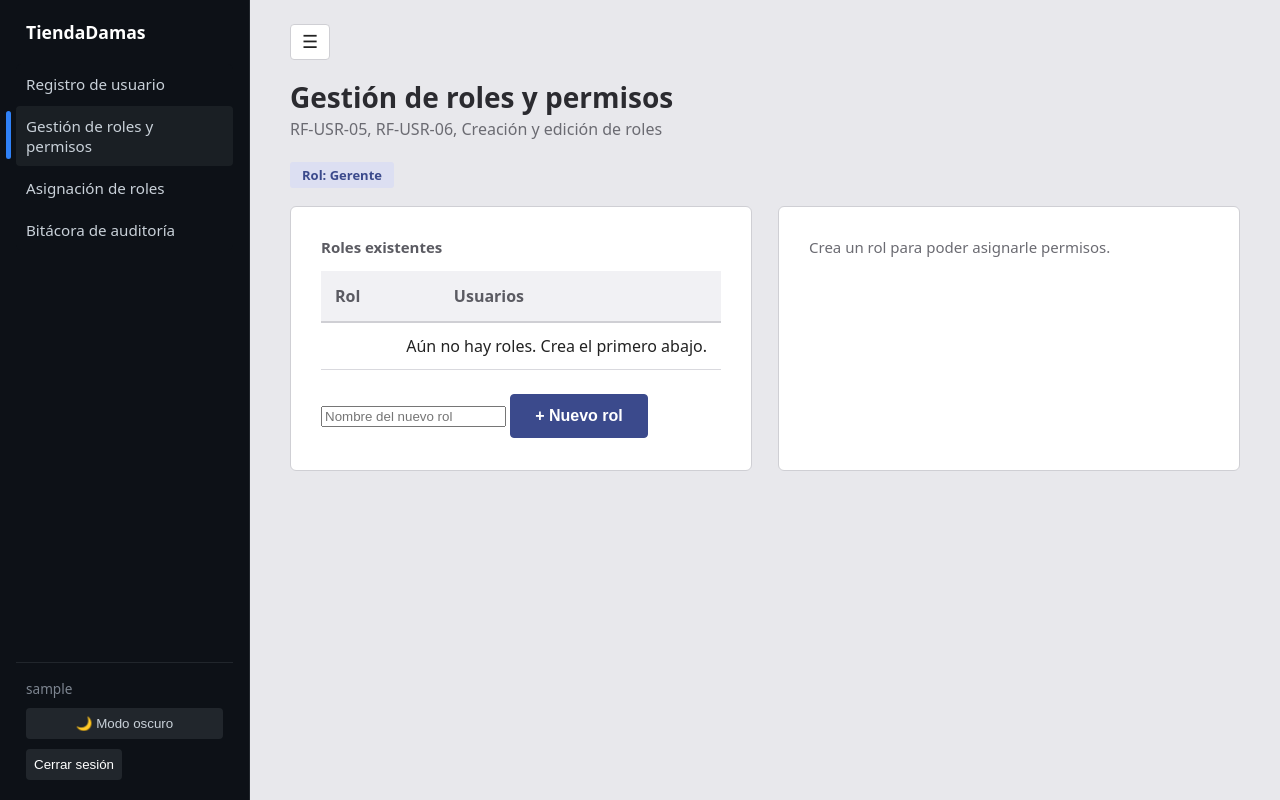
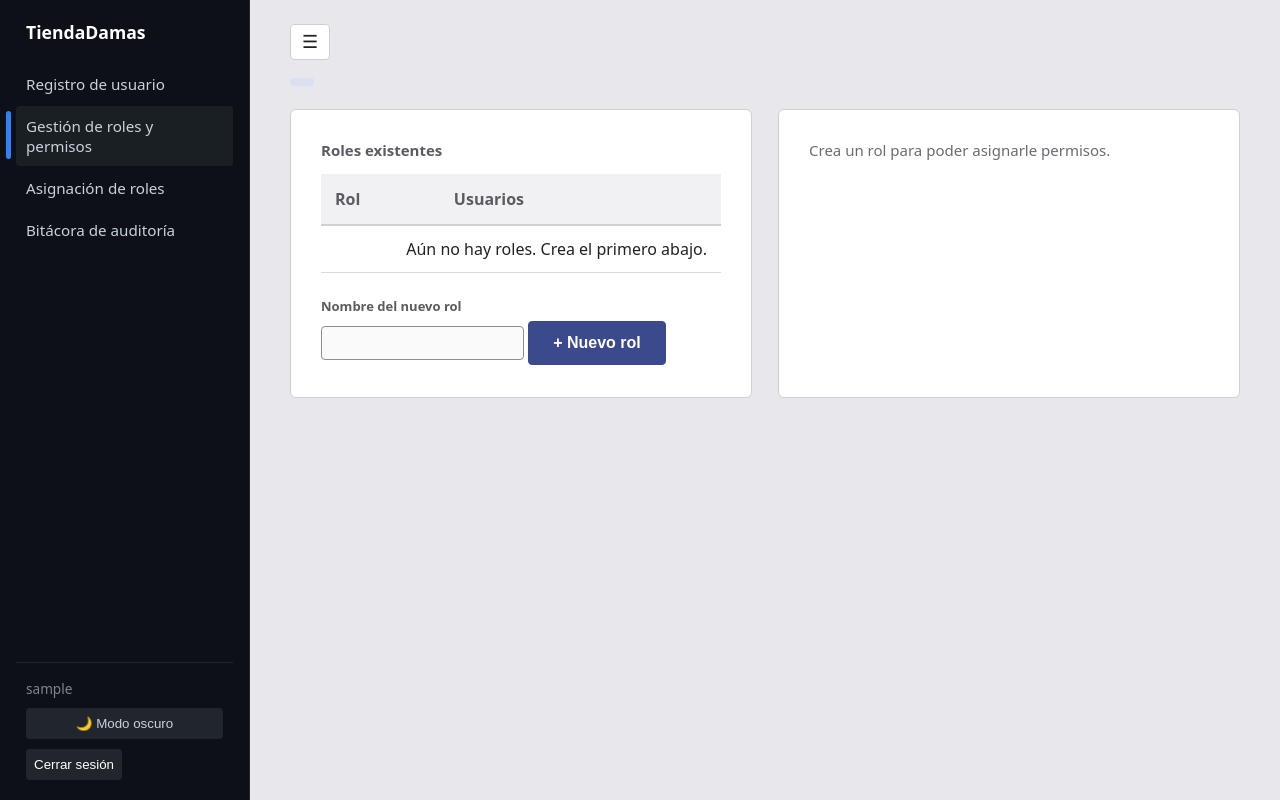
Before and after one commit to JuanchoLopezGalvis/TiendaDamasSoftware, a Django app: page /panel/roles-permisos/ in a window 1280 px wide. Run offline with Django 5.2, Linux system fonts and the light colour scheme; the visitor is signed in with stand-in values (Sample User, id 1); data that the repository does not hold is empty.

Commit message:
arreglos html

```diff
--- a/templates/asignacion.html
+++ b/templates/asignacion.html
@@ -5,10 +5,10 @@
 {% block content %}
 <div class="pagina">
 
-    <h1 class="pagina-titulo">Asignación de roles</h1>
-    <p class="pagina-sub">RF-USR-07, RF-USR-08, RF-USR-11, Asignación y revocación de accesos</p>
+    <h1 class="pagina-titulo"></h1>
 
-    <span class="rol-badge">Rol: Gerente</span>
+
+    <span class="rol-badge"></span>
 
     <section class="card">
 
--- a/templates/bitacora.html
+++ b/templates/bitacora.html
@@ -5,10 +5,9 @@
 {% block content %}
 <div class="pagina">
 
-    <h1 class="pagina-titulo">Bitácora de auditoría</h1>
-    <p class="pagina-sub">RF-USR-12, Registro de operaciones críticas</p>
+    <h1 class="pagina-titulo"></h1>
 
-    <span class="rol-badge">Rol: Gerente</span>
+    <span class="rol-badge"></span>
 
     <section class="card">
 
--- a/templates/roles.html
+++ b/templates/roles.html
@@ -10,10 +10,10 @@
 {% block content %}
 <div class="roles-wrap">
 
-    <h1 class="roles-titulo">Gestión de roles y permisos</h1>
-    <p class="roles-sub">RF-USR-05, RF-USR-06, Creación y edición de roles</p>
+    <h1 class="roles-titulo"></h1>
 
-    <span class="rol-badge">Rol: Gerente</span>
+
+    <span class="rol-badge"></span>
 
     {% if messages %}
         {% for m in messages %}
@@ -53,8 +53,15 @@
             <form method="post" class="nuevo-rol">
                 {% csrf_token %}
                 <input type="hidden" name="accion" value="nuevo">
-                <input type="text" name="nombre" maxlength="150" placeholder="Nombre del nuevo rol" required>
-                <button type="submit" class="btn-primario">+ Nuevo rol</button>
+
+                <div class="campo">
+                    <label for="nombre_rol">Nombre del nuevo rol</label>
+
+                    <div class="fila-rol">
+                        <input type="text" id="nombre_rol" name="nombre" maxlength="150" required>
+                        <button type="submit" class="btn-crear">+ Nuevo rol</button>
+                    </div>
+                </div>
             </form>
         </section>
 
@@ -99,6 +106,7 @@
                 <p class="nota">Los cambios se aplican de inmediato a todos los usuarios con este rol.</p>
 
                 <button type="submit" class="btn-primario">Guardar cambios</button>
+                <button type="submit" class="btn-primario">Eliminar Rol</button>
             </form>
             {% else %}
                 <p class="nota">Crea un rol para poder asignarle permisos.</p>
```
